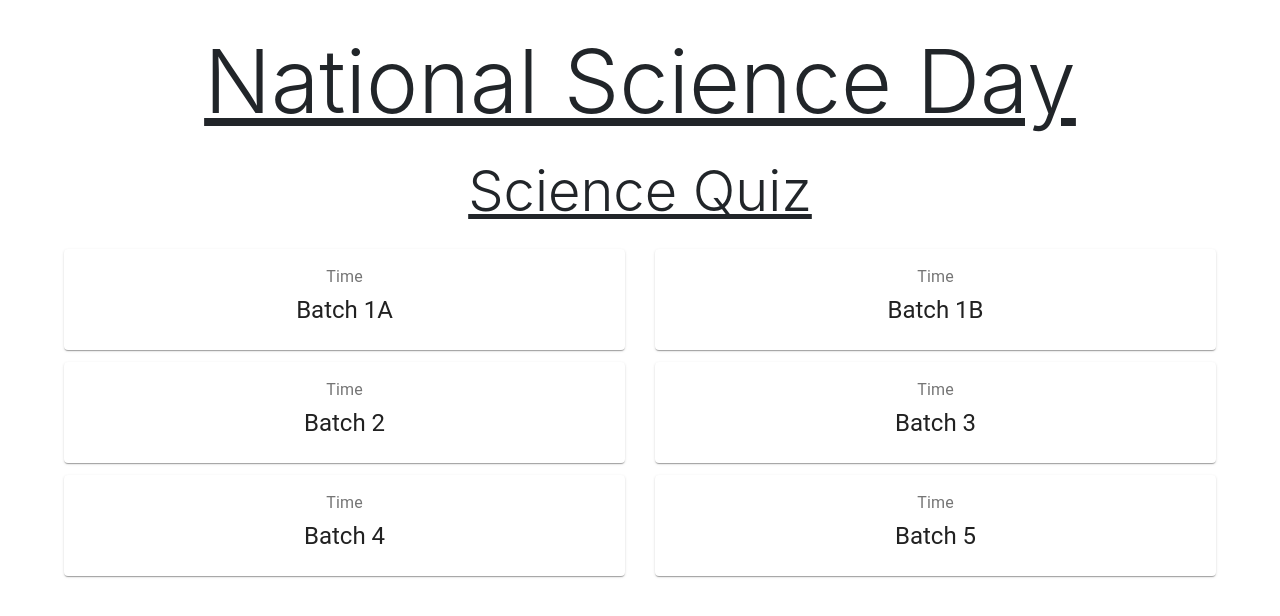
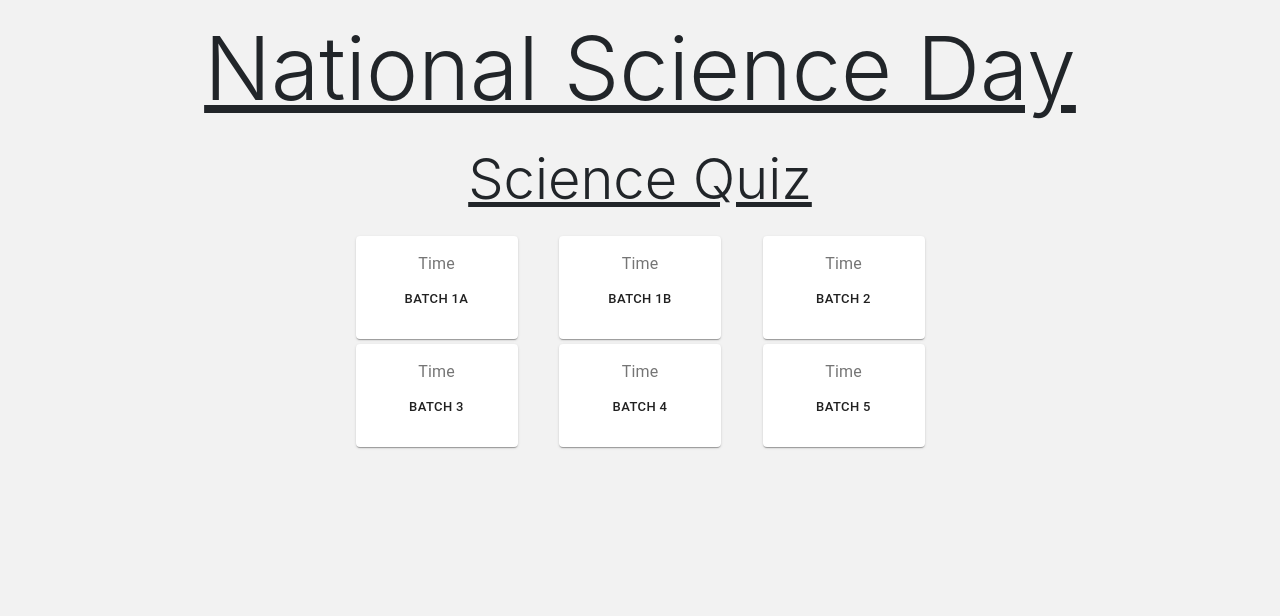
Before and after one commit to SkywalkerZ/test-deploy, a React (Create React App) app: page / in a window 1280 px wide. Shown: the top 616 px of the page. Built offline with nearby package versions, Linux system fonts and the light colour scheme.

Commit message:
landing page theming #2

```diff
--- a/src/assets/style/main.css
+++ b/src/assets/style/main.css
@@ -1,13 +1,18 @@
+#mainPage, #main-container{
+    background: #f2f2f2;
+}
+
 #mainPage{
     text-align: center;
+    margin-left: auto !important;
+    margin-right: auto !important;
 }
 
 #main-container{
     width:90%;
-    margin-top: 1%;
-    margin-left: 1%;
-    margin-right: 1%;
-    background: white;
+    margin-top: .005%;
+    margin-left: auto !important;
+    margin-right: auto !important;
     display: inline-block;
 }
 #mainTitle{
@@ -15,6 +20,33 @@
     text-align: center;
 }
 
-#row1, #row2, #row3{
-    margin-bottom: 1%;
+#row1-main, #row2-main{
+    margin-bottom: .5%;
+    margin-left: auto !important;
+    margin-right: auto !important;
 }
+
+#batch1a{
+    margin-left: auto !important;
+    margin-right: .5% !important;
+}
+#batch1b{
+    margin-left: .5% !important;
+    margin-right: .5% !important;
+}
+#batch2{
+    margin-left: .5% !important;
+    margin-right: auto !important;
+}
+#batch3{
+    margin-left: auto !important;
+    margin-right: .5% !important;
+}
+#batch4{
+    margin-left: .5% !important;
+    margin-right: .5% !important;
+}
+#batch5{
+    margin-left: .5% !important;
+    margin-right: auto !important;
+}
--- a/src/components/landing.jsx
+++ b/src/components/landing.jsx
@@ -4,6 +4,7 @@ import Card from '@material-ui/core/Card';
 import CardContent from '@material-ui/core/CardContent';
 import Row from "react-bootstrap/Row";
 import Typography from '@material-ui/core/Typography';
+import Button from '@material-ui/core/Button';
 
 import "bootstrap/dist/css/bootstrap.min.css";
 import "../assets/style/main.css";
@@ -33,84 +34,82 @@ export default class Landing extends Component {
                         <h1 className="p-3 display-2"><u>National Science Day</u></h1>
                         <h1 className="m-2 display-4"><u>Science Quiz</u></h1>
                     </div>
-                    <Row id="row1">
-                        <div className="col-12 col-xs-12 col-sm-12 col-md-6 col-lg-6" id="batch1a">
+                    <Row id="row1-main">
+                        <div className="col-6 col-xs-6 col-sm-6 col-md-2 col-lg-2 mr-1" id="batch1a">
                             <Card className={useStyles.root}>
                                 <CardContent>
                                     <Typography className={useStyles.title} color="textSecondary" gutterBottom>
                                         Time
                   </Typography>
                                     <Typography variant="h5" component="h2">
-                                        Batch 1A
+                                        <Button size="small">Batch 1A</Button>
                   </Typography>
 
                                 </CardContent>
                             </Card>
                         </div>
-                        <div className="col-12 col-xs-12 col-sm-12 col-md-6 col-lg-6" id="batch1b">
+                        <div className="col-6 col-xs-6 col-sm-6 col-md-2 col-lg-2" id="batch1b">
                             <Card className={useStyles.root}>
                                 <CardContent>
                                     <Typography className={useStyles.title} color="textSecondary" gutterBottom>
                                         Time
                   </Typography>
                                     <Typography variant="h5" component="h2">
-                                        Batch 1B
+                                    <Button size="small">Batch 1B</Button>
+                  </Typography>
+
+                                </CardContent>
+                            </Card>
+                        </div>
+                        <div className="col-6 col-xs-6 col-sm-6 col-md-2 col-lg-2" id="batch2">
+                            <Card className={useStyles.root}>
+                                <CardContent>
+                                    <Typography className={useStyles.title} color="textSecondary" gutterBottom>
+                                        Time
+                  </Typography>
+                                    <Typography variant="h5" component="h2">
+                                    <Button size="small"> Batch 2</Button>
                   </Typography>
 
                                 </CardContent>
                             </Card>
                         </div>
                     </Row>
-                    <Row id="row2">
-                        <div className="col-12 col-xs-12 col-sm-12 col-md-6 col-lg-6" id="batch2">
+                    <Row id="row2-main">
+                    <div className="col-6 col-xs-6 col-sm-6 col-md-2 col-lg-2" id="batch3">
                     <Card className={useStyles.root}>
                         <CardContent>
                             <Typography className={useStyles.title} color="textSecondary" gutterBottom>
                                 Time
           </Typography>
                             <Typography variant="h5" component="h2">
-                                        Batch 2
+                            <Button size="small"> Batch 3</Button>
           </Typography>
 
                         </CardContent>
                     </Card>
                 </div>
-                        <div className="col-12 col-xs-12 col-sm-12 col-md-6 col-lg-6" id="batch3">
+                        <div className="col-6 col-xs-6 col-sm-6 col-md-2 col-lg-2" id="batch4">
                             <Card className={useStyles.root}>
                                 <CardContent>
                                     <Typography className={useStyles.title} color="textSecondary" gutterBottom>
                                         Time
                   </Typography>
                                     <Typography variant="h5" component="h2">
-                                        Batch 3
+                                    <Button size="small">Batch 4</Button>
                   </Typography>
 
                                 </CardContent>
                             </Card>
                         </div>
-                    </Row>
-                    <Row id="row3">
-                        <div className="col-12 col-xs-12 col-sm-12 col-md-6 col-lg-6" id="batch4">
+                        <div className="col-6 col-xs-6 col-sm-6 col-md-2 col-lg-2" id="batch5">
                             <Card className={useStyles.root}>
                                 <CardContent>
                                     <Typography className={useStyles.title} color="textSecondary" gutterBottom>
                                         Time
                   </Typography>
                                     <Typography variant="h5" component="h2">
-                                        Batch 4
-                  </Typography>
-
-                                </CardContent>
-                            </Card>
-                        </div>
-                        <div className="col-12 col-xs-12 col-sm-12 col-md-6 col-lg-6" id="batch5">
-                            <Card className={useStyles.root}>
-                                <CardContent>
-                                    <Typography className={useStyles.title} color="textSecondary" gutterBottom>
-                                        Time
-                  </Typography>
-                                    <Typography variant="h5" component="h2">
-                                        Batch 5
+                                    <Button size="small"> Batch 5</Button>
                   </Typography>
 
                                 </CardContent>
```
Lines whose indentation alone changed are shown as unchanged.
